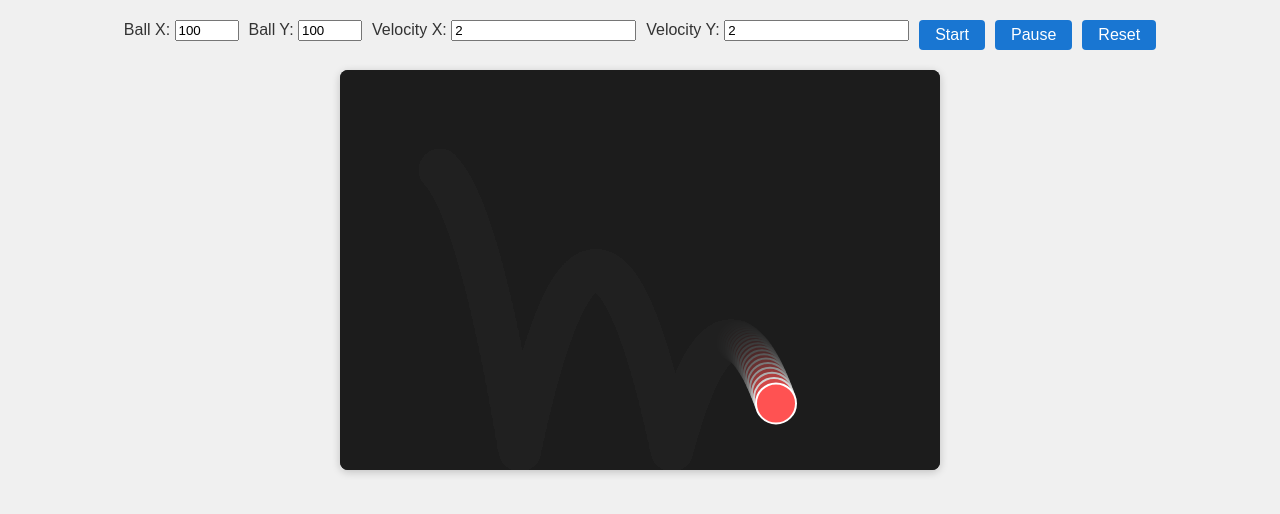
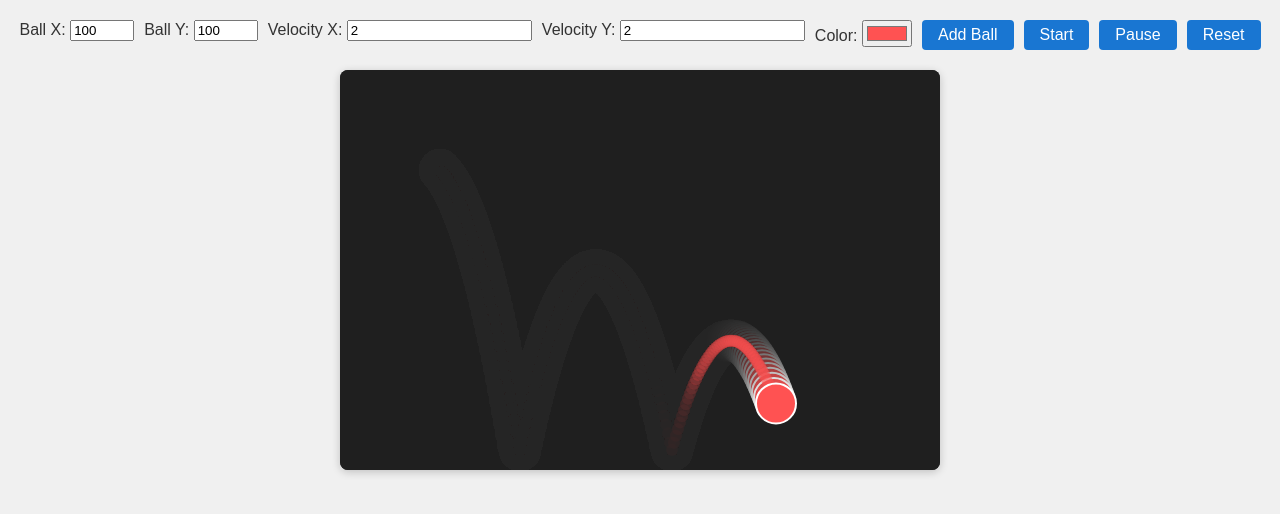
Before and after one commit to brandondondondondondondon/bouncing-ball, a plain HTML site: page index.html in a window 1280 px wide. Both pictures are taken after a click on the button "Start". Drawn offline with Linux system fonts and the light colour scheme.

Commit message:
Support multiple balls with individual colors and skinny, fading trails

```diff
--- a/index.html
+++ b/index.html
@@ -12,6 +12,8 @@
     <label>Ball Y: <input type="number" id="ball-y" value="100" min="0" max="400"></label>
     <label>Velocity X: <input type="number" id="vel-x" value="2"></label>
     <label>Velocity Y: <input type="number" id="vel-y" value="2"></label>
+    <label>Color: <input type="color" id="ball-color" value="#ff5252"></label>
+    <button id="add-ball-btn">Add Ball</button>
     <button id="start-btn">Start</button>
     <button id="pause-btn">Pause</button>
     <button id="reset-btn">Reset</button>
--- a/script.js
+++ b/script.js
@@ -3,35 +3,65 @@ const ctx = canvas.getContext('2d');
 const startBtn = document.getElementById('start-btn');
 const pauseBtn = document.getElementById('pause-btn');
 const resetBtn = document.getElementById('reset-btn');
+const addBallBtn = document.getElementById('add-ball-btn');
 
 const xInput = document.getElementById('ball-x');
 const yInput = document.getElementById('ball-y');
 const vxInput = document.getElementById('vel-x');
 const vyInput = document.getElementById('vel-y');
+const colorInput = document.getElementById('ball-color');
 
 const BALL_RADIUS = 20;
 const WIDTH = canvas.width;
 const HEIGHT = canvas.height;
 const GRAVITY = 0.25;
 const DAMPING = 0.8;
+const TRAIL_LENGTH = 40; // Number of trail points to keep
+const TRAIL_WIDTH = 6; // Skinnier trail
 
-let initialState = { x: 100, y: 100, vx: 2, vy: 2 };
-let ball = { ...initialState };
+function randomColor() {
+  return `#${Math.floor(Math.random()*16777215).toString(16).padStart(6, '0')}`;
+}
+
+function createBall(x, y, vx, vy, color) {
+  return {
+    x, y, vx, vy, color,
+    trail: [] // Array of {x, y, alpha}
+  };
+}
+
+let balls = [createBall(100, 100, 2, 2, '#ff5252')];
+let initialBalls = JSON.parse(JSON.stringify(balls));
 let running = false;
 let paused = false;
 let animationId = null;
 
-function drawBall() {
+function drawBall(ball) {
+  // Draw trail
+  for (let i = 0; i < ball.trail.length; i++) {
+    const t = ball.trail[i];
+    ctx.save();
+    ctx.globalAlpha = t.alpha;
+    ctx.beginPath();
+    ctx.arc(t.x, t.y, TRAIL_WIDTH, 0, Math.PI * 2);
+    ctx.fillStyle = ball.color;
+    ctx.fill();
+    ctx.restore();
+  }
+  // Draw ball
+  ctx.save();
+  ctx.globalAlpha = 1.0;
   ctx.beginPath();
   ctx.arc(ball.x, ball.y, BALL_RADIUS, 0, Math.PI * 2);
-  ctx.fillStyle = '#ff5252';
+  ctx.fillStyle = ball.color;
   ctx.fill();
   ctx.strokeStyle = '#fff';
   ctx.lineWidth = 2;
   ctx.stroke();
+  ctx.restore();
 }
 
-function updateBall() {
+function updateBall(ball) {
   ball.vy += GRAVITY;
   ball.x += ball.vx;
   ball.y += ball.vy;
@@ -56,24 +86,48 @@ function updateBall() {
     ball.x = BALL_RADIUS;
     ball.vx *= -DAMPING;
   }
+
+  // Add to trail
+  ball.trail.unshift({ x: ball.x, y: ball.y, alpha: 0.5 });
+  if (ball.trail.length > TRAIL_LENGTH) ball.trail.pop();
+  // Fade trail
+  for (let i = 0; i < ball.trail.length; i++) {
+    ball.trail[i].alpha *= 0.95;
+  }
 }
 
 function animate() {
   if (!running || paused) return;
-  // Trail effect: draw a semi-transparent rectangle over the canvas
-  ctx.fillStyle = 'rgba(34,34,34,0.2)';
+  ctx.fillStyle = 'rgba(34,34,34,0.15)';
   ctx.fillRect(0, 0, WIDTH, HEIGHT);
-  drawBall();
-  updateBall();
+  for (const ball of balls) {
+    drawBall(ball);
+    updateBall(ball);
+  }
   animationId = requestAnimationFrame(animate);
 }
 
+addBallBtn.addEventListener('click', () => {
+  const x = parseFloat(xInput.value);
+  const y = parseFloat(yInput.value);
+  const vx = parseFloat(vxInput.value);
+  const vy = parseFloat(vyInput.value);
+  const color = colorInput.value || randomColor();
+  balls.push(createBall(x, y, vx, vy, color));
+  initialBalls = JSON.parse(JSON.stringify(balls));
+  drawAllBalls();
+});
+
+function drawAllBalls() {
+  ctx.clearRect(0, 0, WIDTH, HEIGHT);
+  for (const ball of balls) {
+    drawBall(ball);
+  }
+}
+
 startBtn.addEventListener('click', () => {
-  ball.x = parseFloat(xInput.value);
-  ball.y = parseFloat(yInput.value);
-  ball.vx = parseFloat(vxInput.value);
-  ball.vy = parseFloat(vyInput.value);
-  initialState = { x: ball.x, y: ball.y, vx: ball.vx, vy: ball.vy };
+  // Reset all trails
+  for (const ball of balls) ball.trail = [];
   running = true;
   paused = false;
   ctx.clearRect(0, 0, WIDTH, HEIGHT);
@@ -95,11 +149,13 @@ resetBtn.addEventListener('click', () => {
   running = false;
   paused = false;
   pauseBtn.textContent = 'Pause';
-  ball = { ...initialState };
+  // Deep copy initial balls
+  balls = JSON.parse(JSON.stringify(initialBalls));
+  for (const ball of balls) ball.trail = [];
   ctx.clearRect(0, 0, WIDTH, HEIGHT);
-  drawBall();
+  drawAllBalls();
 });
 
-// Draw initial ball
+// Draw initial state
 ctx.clearRect(0, 0, WIDTH, HEIGHT);
-drawBall();
+drawAllBalls();
```
